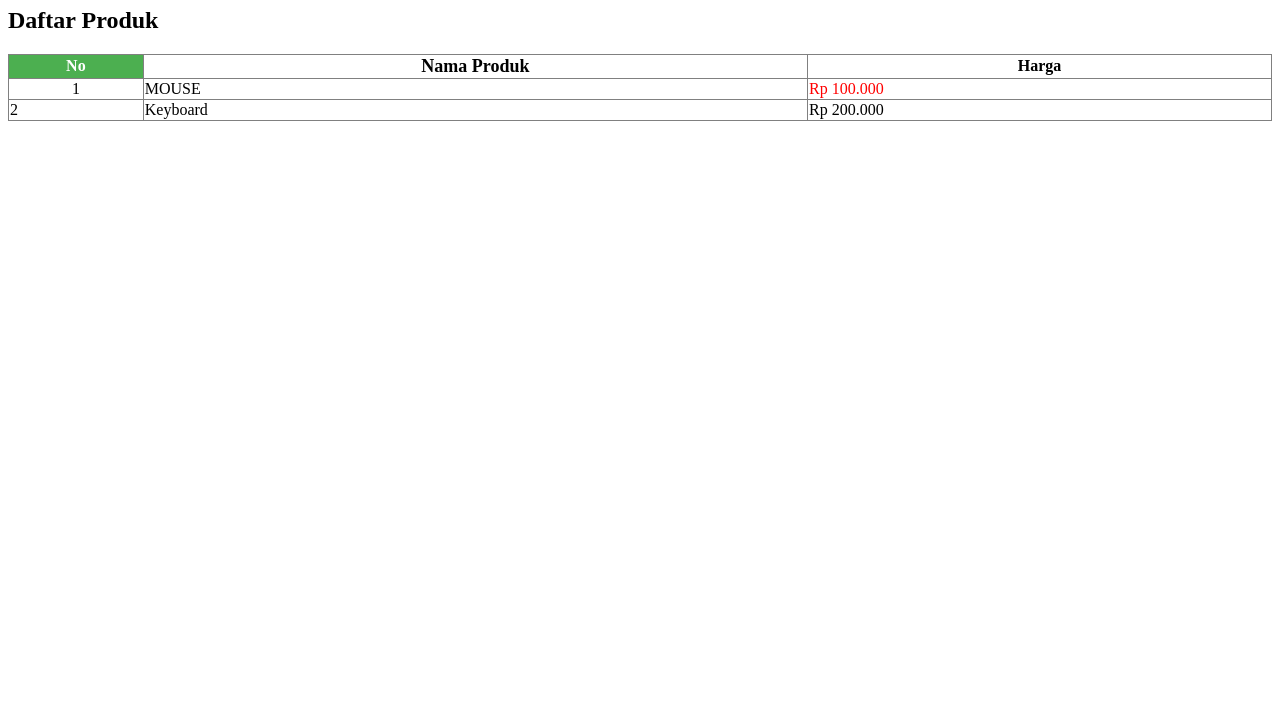
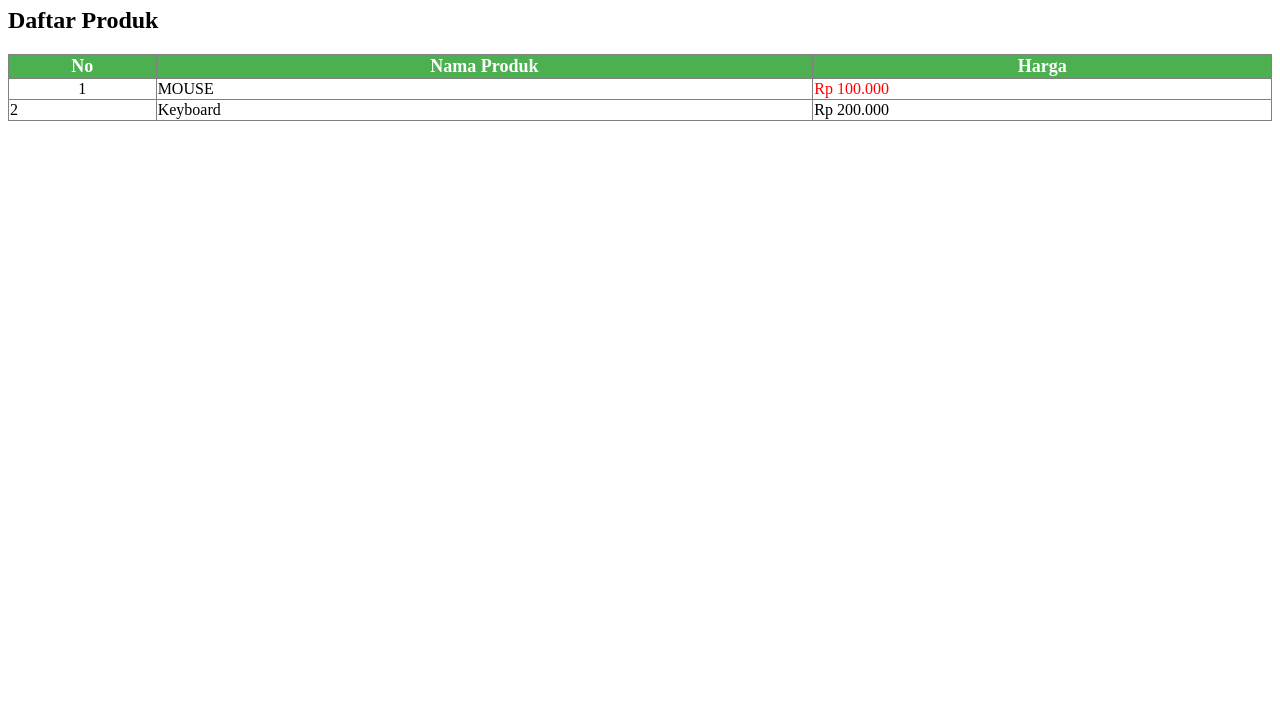
Before and after one commit to Putriasa/1124160193-html-day6, a plain HTML site: page index.html in a window 1280 px wide. Shown: the part 73-800 px from the top of the page. Drawn offline with Linux system fonts and the light colour scheme.

```diff
--- a/index.html
+++ b/index.html
@@ -10,9 +10,9 @@
     <h2>Daftar Produk</h2>
     <table border="1" style="border-collapse: collapse; width: 100%;">
         <tr>
-            <th style="background-color: #4caf50; color: white;">No</th>
-            <th style="font-size: 18px; text-align: center;">Nama Produk</th>
-            <th style="font-weight: bold;">Harga</th>
+            <th style="background-color: #4caf50; color: white; font-weight: bold; font-size: 18px; text-align: center;">No</th>
+            <th style="background-color: #4caf50; color: white; font-weight: bold; font-size: 18px; text-align: center;">Nama Produk</th>
+            <th style="background-color: #4caf50; color: white; font-weight: bold; font-size: 18px; text-align: center;">Harga</th>
         </tr>
         <tr>
             <td style="text-align: center;">1</td>
```
